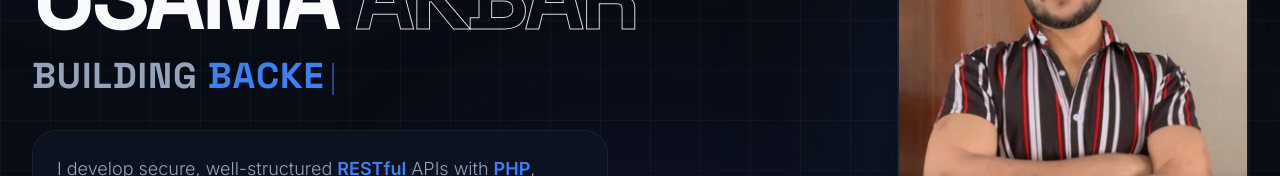
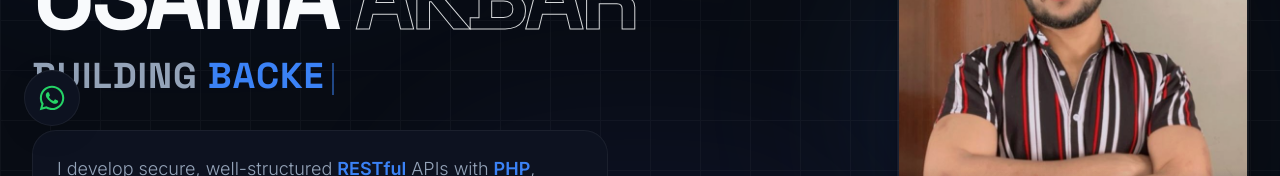
Before and after one commit to UsamaAkbar727/Portfolio, a React (Vite) app: page / in a window 1280 px wide. Shown: the part 330-506 px from the top of the page. Built offline with nearby package versions, Linux system fonts and the light colour scheme.

Commit message:
feat: add WhatsAppFloating component and integrate into App layout

```diff
--- a/src/App.jsx
+++ b/src/App.jsx
@@ -14,6 +14,7 @@ import FAQ from './components/FAQ';
 import Contact from './components/Contact';
 import Footer from './components/Footer';
 import CustomCursor from './components/CustomCursor';
+import WhatsAppFloating from './components/WhatsAppFloating';
 
 export const ThemeContext = createContext();
 
@@ -56,6 +57,9 @@ function App() {
         {/* Custom Cursor */}
         <CustomCursor />
 
+        {/* Floating WhatsApp Button */}
+        <WhatsAppFloating />
+
         {/* Scroll Progress Bar */}
         <motion.div
           className="fixed top-0 left-0 right-0 h-1 bg-gradient-to-r from-accent-primary via-accent-secondary to-accent-tertiary origin-left z-[10000] shadow-[0_2px_10px_rgba(37,99,235,0.2)]"
--- a/src/components/WhatsAppFloating.jsx
+++ b/src/components/WhatsAppFloating.jsx
@@ -10,7 +10,7 @@ export default function WhatsAppFloating() {
       initial={{ scale: 0, opacity: 0 }}
       animate={{ scale: 1, opacity: 1 }}
       transition={{ delay: 1.5, type: 'spring', stiffness: 260, damping: 20 }}
-      className="fixed bottom-6 left-6 z-[9999]"
+      className="fixed top-1/2 -translate-y-1/2 left-6 z-[9999]"
     >
       <motion.a
         href={whatsappUrl}
```
